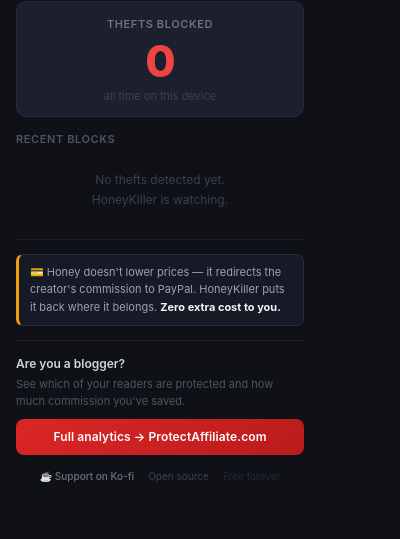
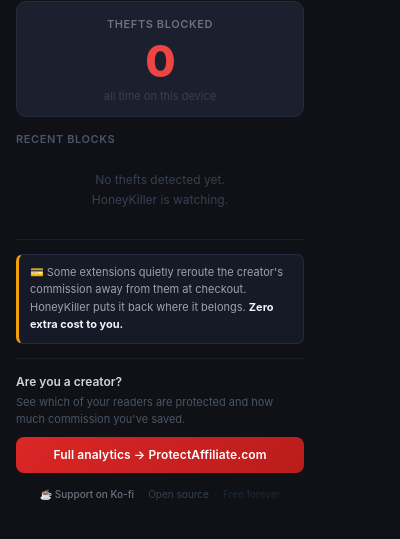
Before and after one commit to ProtectAffiliate/HoneyKiller, a browser extension: page popup/popup.html in a window 400 px wide. Shown: the part 69-608 px from the top of the page. Drawn offline with Linux system fonts and the light colour scheme.

Commit message:
fix: remove PayPal name, change blogger to creator in popup

```diff
--- a/popup/popup.html
+++ b/popup/popup.html
@@ -47,8 +47,7 @@
     <!-- Reader message -->
     <section class="reader-msg">
       <p class="reader-text">
-        💳 Honey doesn't lower prices — it redirects the creator's commission
-        to PayPal. HoneyKiller puts it back where it belongs.
+        💳 Some extensions quietly reroute the creator's commission away from them at checkout. HoneyKiller puts it back where it belongs.
         <strong>Zero extra cost to you.</strong>
       </p>
     </section>
@@ -57,7 +56,7 @@
 
     <!-- CTA -->
     <section class="cta">
-      <p class="cta-label">Are you a blogger?</p>
+      <p class="cta-label">Are you a creator?</p>
       <p class="cta-desc">
         See which of your readers are protected and how much commission
         you've saved.
```
